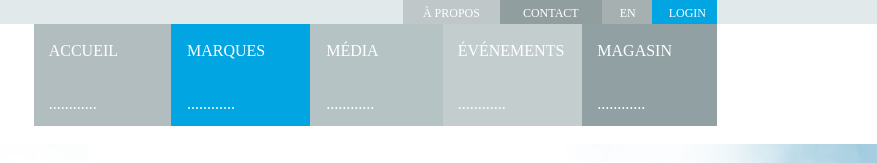
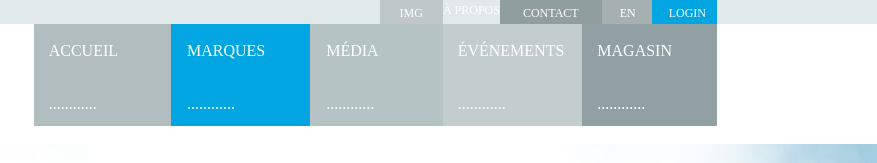
Before and after one commit to DarinaLogvinenko/Brands_Cascadelce, a plain HTML site: page index.html in a window 1280 px wide. Shown: the top 163 px of the page, 403-1280 px from the left. Drawn offline with Linux system fonts and the light colour scheme.

Commit message:
menu fixed

```diff
--- a/index.html
+++ b/index.html
@@ -18,6 +18,7 @@
                      <li><a href="">EN</a></li>
                      <li><a href="">CONTACT</a></li>
                      <li><a href="">À PROPOS</a></li>
+                       <li><a href="#">img</a></li>
                    </ul>
                 </div>
              </div>
```
